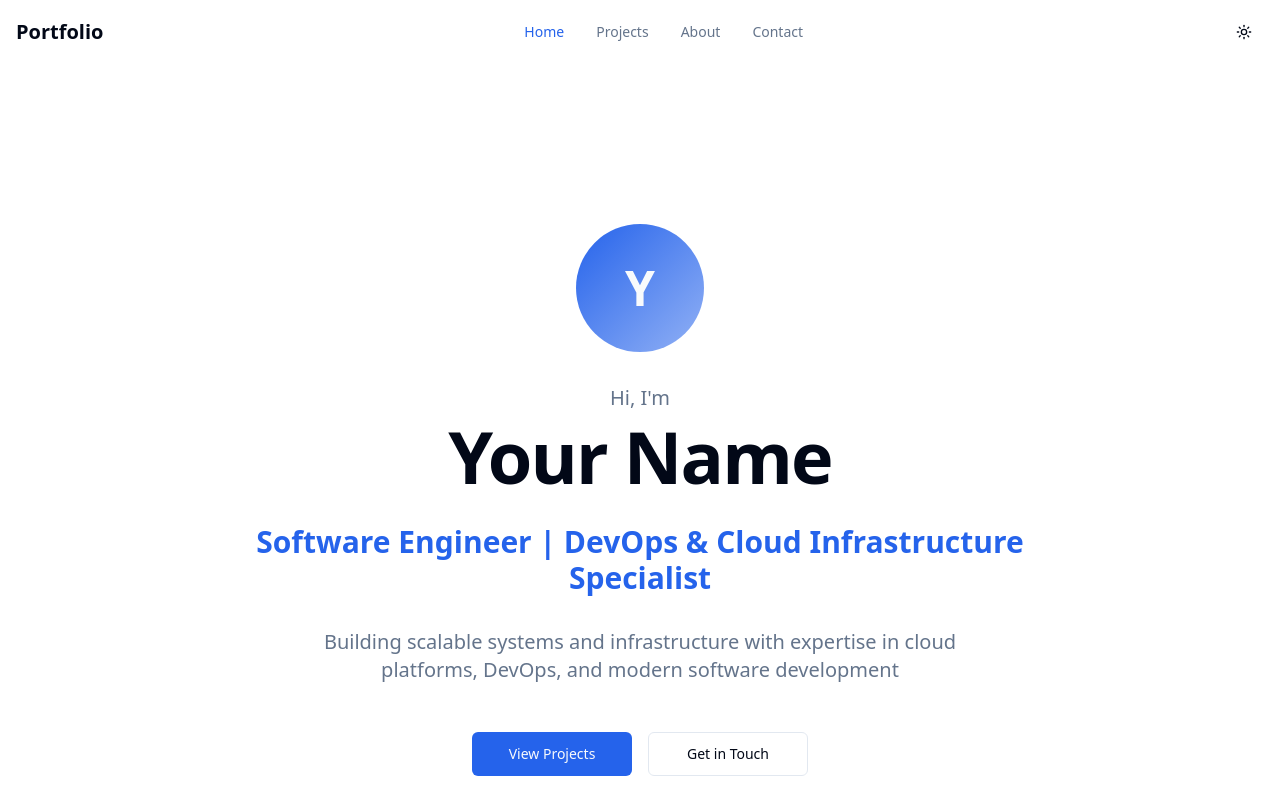
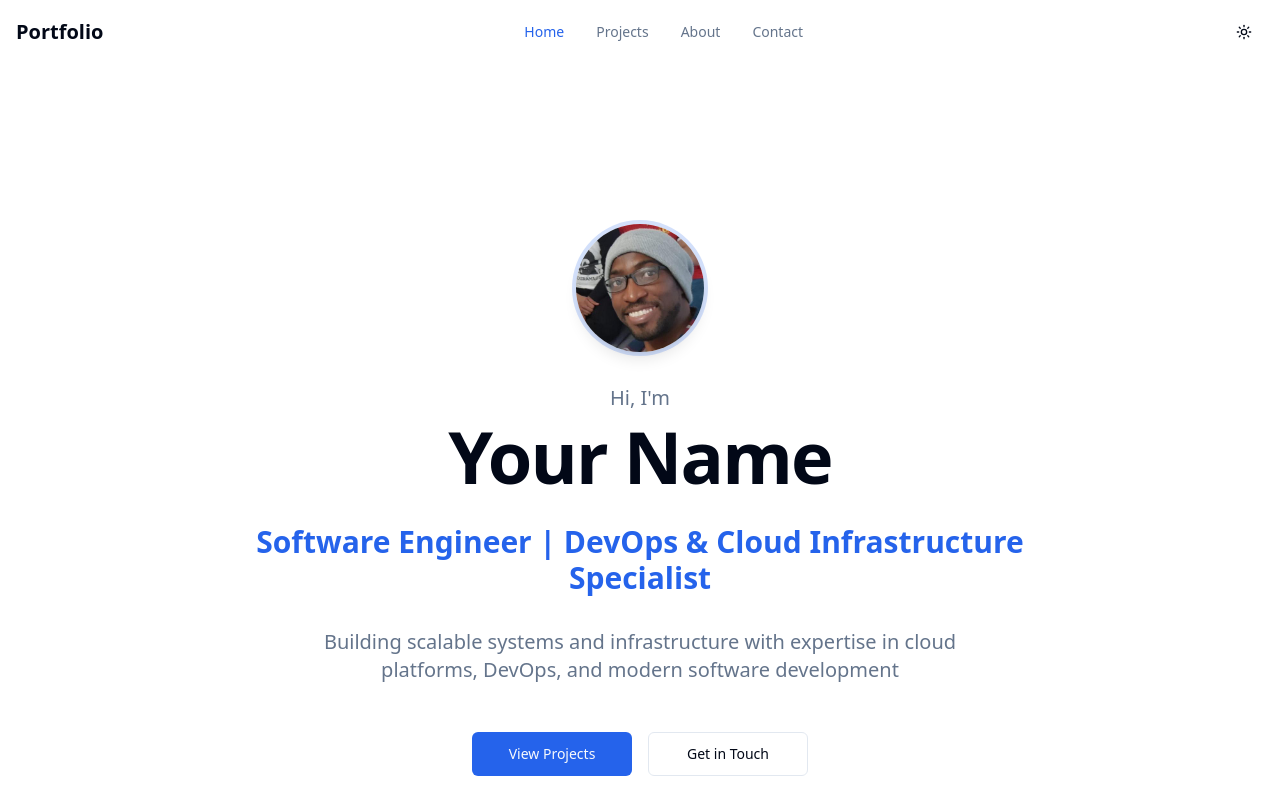
Before and after one commit to aifaniyi/portfolio, a React (Vite) app: page / in a window 1280 px wide. Shown: the top 800 px of the page. Built offline with nearby package versions, Linux system fonts and the light colour scheme.

Commit message:
feat: use personal image in hero section
- Replaced placeholder avatar with /me.jpg image
- Updated both Hero and HeroWithTyping components
- Added ring effect and proper styling
- Image is 18KB, optimized for web
- Maintains aspect ratio with object-cover

```diff
--- a/src/components/Hero.tsx
+++ b/src/components/Hero.tsx
@@ -37,11 +37,13 @@ export function Hero() {
     >
       <div className="container mx-auto px-4 py-32 md:py-40">
         <div className="max-w-4xl mx-auto text-center space-y-8">
-          {/* Avatar/Image Placeholder */}
+          {/* Avatar/Image */}
           <div className="flex justify-center mb-8">
-            <div className="w-32 h-32 rounded-full bg-gradient-to-br from-primary to-primary/50 flex items-center justify-center text-5xl font-bold text-primary-foreground">
-              {personalInfo.name.charAt(0)}
-            </div>
+            <img
+              src="/me.jpg"
+              alt={personalInfo.name}
+              className="w-32 h-32 rounded-full object-cover shadow-lg ring-4 ring-primary/20"
+            />
           </div>
 
           {/* Greeting */}
--- a/src/components/HeroWithTyping.tsx
+++ b/src/components/HeroWithTyping.tsx
@@ -38,11 +38,13 @@ export function HeroWithTyping() {
     >
       <div className="container mx-auto px-4 py-32 md:py-40">
         <div className="max-w-4xl mx-auto text-center space-y-8">
-          {/* Avatar/Image Placeholder */}
+          {/* Avatar/Image */}
           <div className="flex justify-center mb-8">
-            <div className="w-32 h-32 rounded-full bg-gradient-to-br from-primary to-primary/50 flex items-center justify-center text-5xl font-bold text-primary-foreground shadow-lg">
-              {personalInfo.name.charAt(0)}
-            </div>
+            <img
+              src="/me.jpg"
+              alt={personalInfo.name}
+              className="w-32 h-32 rounded-full object-cover shadow-lg ring-4 ring-primary/20"
+            />
           </div>
 
           {/* Greeting */}
```
